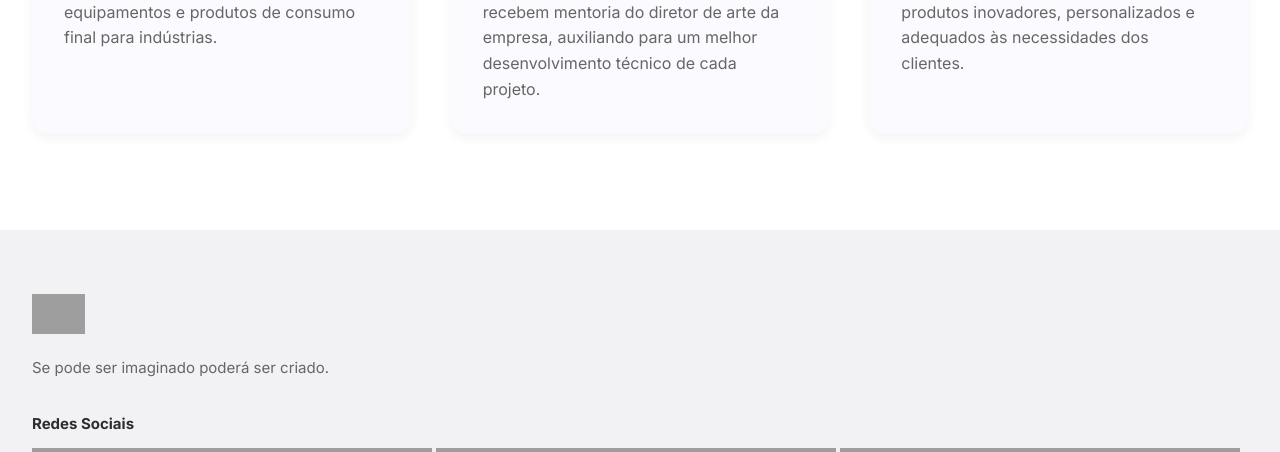
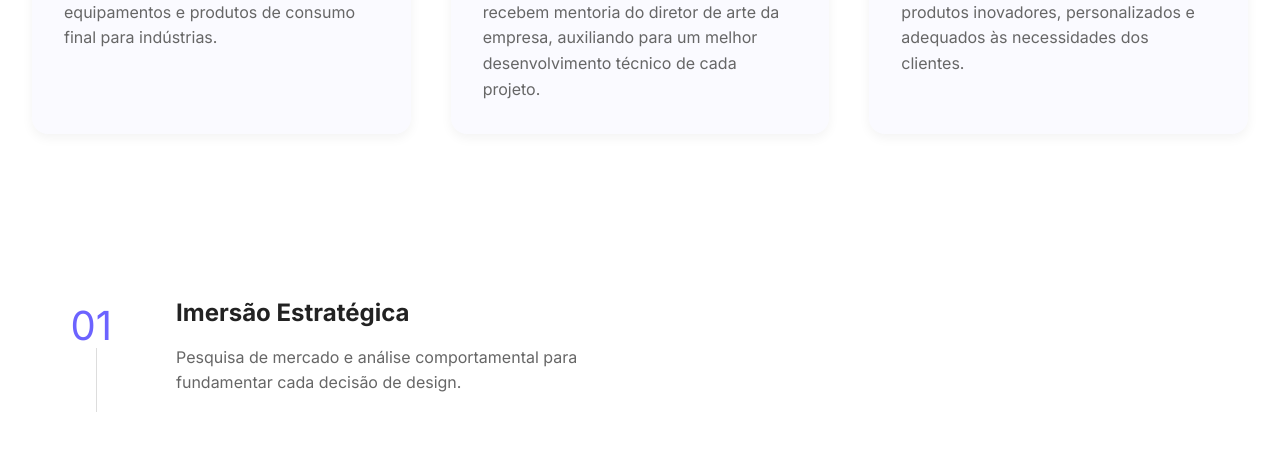
Before and after one commit to karinapagnani/AugebitRH, a PHP site: page / in a window 1280 px wide. Shown: the part 1056-1508 px from the top of the page. Run offline with PHP 8.4, Linux system fonts and the light colour scheme; grey boxes are pictures that could not be loaded.

Commit message:
editando

```diff
--- a/RH/pages/index.php
+++ b/RH/pages/index.php
@@ -221,6 +221,84 @@ a {
 }
 
 
+
+
+
+.process-flow {
+        padding: 4rem 0;
+    }
+
+    .process-step {
+        display: flex;
+        align-items: flex-start;
+        gap: 2rem;
+        margin-bottom: 3rem;
+        position: relative;
+    }
+
+    .step-marker {
+        font-size: 2rem;
+        font-weight: 300;
+        color: var(--primary-color);
+        min-width: 60px;
+        display: inline-block;
+    }
+
+    .step-content {
+        flex-grow: 1;
+        border-bottom: 1px solid #eee;
+        padding-bottom: 3rem;
+    }
+
+    .step-title {
+        font-size: 1.5rem;
+        margin-bottom: 0.75rem;
+        color: #222;
+    }
+
+    .step-description {
+        font-size: 1rem;
+        line-height: 1.6;
+        color: #666;
+        max-width: 480px;
+    }
+
+    .step-connector {
+        position: absolute;
+        bottom: -1rem;
+        left: 28px;
+        width: 1px;
+        height: 2rem;
+        background: #ddd;
+    }
+
+    @media (min-width: 768px) {
+        .process-step {
+            gap: 4rem;
+            margin-bottom: 4rem;
+        }
+
+        .step-marker {
+            font-size: 2.5rem;
+            text-align: right;
+            min-width: 80px;
+        }
+
+        .step-content {
+            border-bottom: none;
+            padding-bottom: 0;
+        }
+
+        .step-connector {
+            left: 64px;
+            height: 4rem;
+        }
+    }
+
+
+
+
+
     </style>
 </head>
 <body>
@@ -269,6 +347,57 @@ a {
     </div>
   </div>
 </section>
+
+
+
+
+<section class="container">
+    <div class="content-section">
+
+        <div class="process-flow">
+
+            <div class="process-step">
+                <span class="step-marker">01</span>
+                <div class="step-content">
+                    <h2 class="step-title">Imersão Estratégica</h2>
+                    <p class="step-description">
+                        Pesquisa de mercado e análise comportamental para fundamentar cada decisão de design.
+                    </p>
+                </div>
+                <div class="step-connector"></div>
+            </div>
+
+
+            <div class="process-step">
+                <span class="step-marker">02</span>
+                <div class="step-content">
+                    <h2 class="step-title">Prototipagem Dinâmica</h2>
+                    <p class="step-description">
+                        Desenvolvimento iterativo de conceitos com testes de usabilidade em tempo real.
+                    </p>
+                </div>
+                <div class="step-connector"></div>
+            </div>
+
+
+            <div class="process-step">
+                <span class="step-marker">03</span>
+                <div class="step-content">
+                    <h2 class="step-title">Implementação Eficaz</h2>
+                    <p class="step-description">
+                        Execução monitorada com métricas precisas e ajustes contínuos para otimização.
+                    </p>
+                </div>
+            </div>
+        </div>
+    </div>
+</section>
+
+
+
+
+
+
     </main>
    <footer class="footer">
         <div class="container footer-container">
--- a/RH/pages/styles/header.css
+++ b/RH/pages/styles/header.css
@@ -2,7 +2,7 @@ header {
     padding: 1.5rem 0;
     position: sticky;
     top: 0;
-    background: rgba(255, 255, 255, 0.95);
+    background: rgba(255, 255, 255, 0.605);
     backdrop-filter: blur(10px);
     z-index: 1000;
 }
```
Also changed, not shown: RH/augebit.sql (added, +268 -0 lines), RH/teste/teste.php (added, +215 -0 lines).
